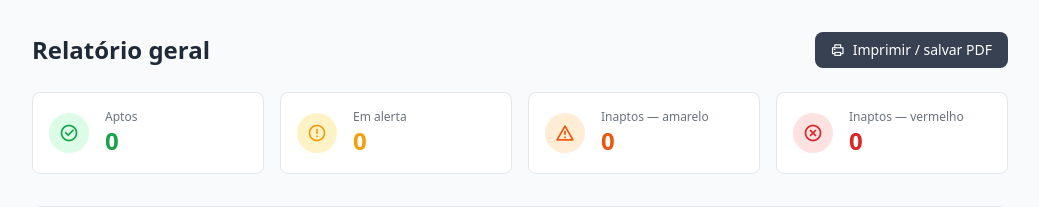
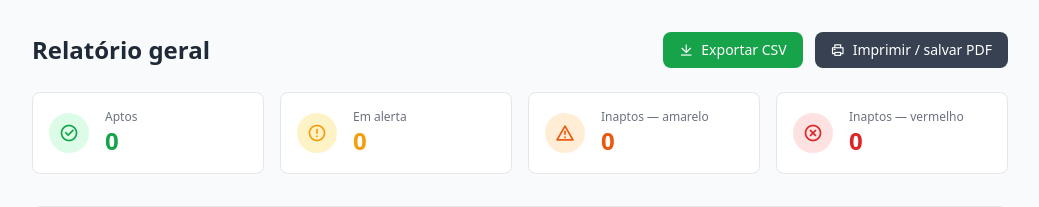
Before and after one commit to christiano-gonara/padrinho-track, a Flask app: page /relatorio in a window 1280 px wide. Shown: the part 61-268 px from the top of the page, without its empty margins (120-1159 px from the left). Run offline with Flask 3, Linux system fonts and the light colour scheme; data that the repository does not hold is empty; some libraries are stand-ins or nearby versions.

Commit message:
feat: exportação de relatório CSV e atualização do relatorio.html

```diff
--- a/app.py
+++ b/app.py
@@ -189,6 +189,20 @@ def relatorio():
     dados = get_relatorio_geral()
     return render_template("relatorio.html", dados=dados)
 
+
+@app.route("/relatorio/exportar")
+def exportar_relatorio():
+    from models import exportar_relatorio_csv
+    from flask import send_file
+    import os
+    caminho = exportar_relatorio_csv("instance/relatorio_acg.csv")
+    return send_file(
+        os.path.abspath(caminho),
+        mimetype="text/csv",
+        as_attachment=True,
+        download_name="relatorio_acg.csv"
+    )
+
 # ── Inicialização ──────────────────────────────────────────────────────────
 
 if __name__ == "__main__":
--- a/models.py
+++ b/models.py
@@ -250,3 +250,24 @@ def get_relatorio_geral():
             "total_presentes": total_presentes,
         })
     return relatorio
+
+def exportar_relatorio_csv(caminho="relatorio_acg.csv"):
+    import pandas as pd
+    dados = get_relatorio_geral()
+    rows = []
+    for d in dados:
+        rows.append({
+            "Nome":            d["padrinho"]["nome"],
+            "Matrícula":       d["padrinho"]["matricula"],
+            "Email":           d["padrinho"]["email"] or "",
+            "Telefone":        d["padrinho"]["telefone"] or "",
+            "Turno":           d["padrinho"]["turno"] or "",
+            "Reuniões":        d["total_reunioes"],
+            "Presenças":       d["total_presentes"],
+            "Amarelos":        d["amarelos"],
+            "Vermelhos":       d["vermelhos"],
+            "Status":          d["status"],
+        })
+    df = pd.DataFrame(rows)
+    df.to_csv(caminho, index=False, encoding="utf-8-sig")
+    return caminho
--- a/requirements.txt
+++ b/requirements.txt
@@ -0,0 +1,2 @@
+flask>=3.0
+pandas>=2.0
--- a/templates/relatorio.html
+++ b/templates/relatorio.html
@@ -5,10 +5,16 @@
 
 <div class="flex items-center justify-between mb-6">
   <h1 class="text-2xl font-semibold text-gray-800">Relatório geral</h1>
-  <button onclick="window.print()"
-          class="flex items-center gap-2 bg-gray-700 text-white text-sm px-4 py-2 rounded-lg hover:bg-gray-800 transition">
-    <i class="ri-printer-line"></i> Imprimir / salvar PDF
-  </button>
+  <div class="flex items-center gap-3">
+    <a href="/relatorio/exportar"
+       class="flex items-center gap-2 bg-green-600 text-white text-sm px-4 py-2 rounded-lg hover:bg-green-700 transition">
+      <i class="ri-download-line"></i> Exportar CSV
+    </a>
+    <button onclick="window.print()"
+            class="flex items-center gap-2 bg-gray-700 text-white text-sm px-4 py-2 rounded-lg hover:bg-gray-800 transition">
+      <i class="ri-printer-line"></i> Imprimir / salvar PDF
+    </button>
+  </div>
 </div>
 
 <!-- Cards de resumo -->
```
